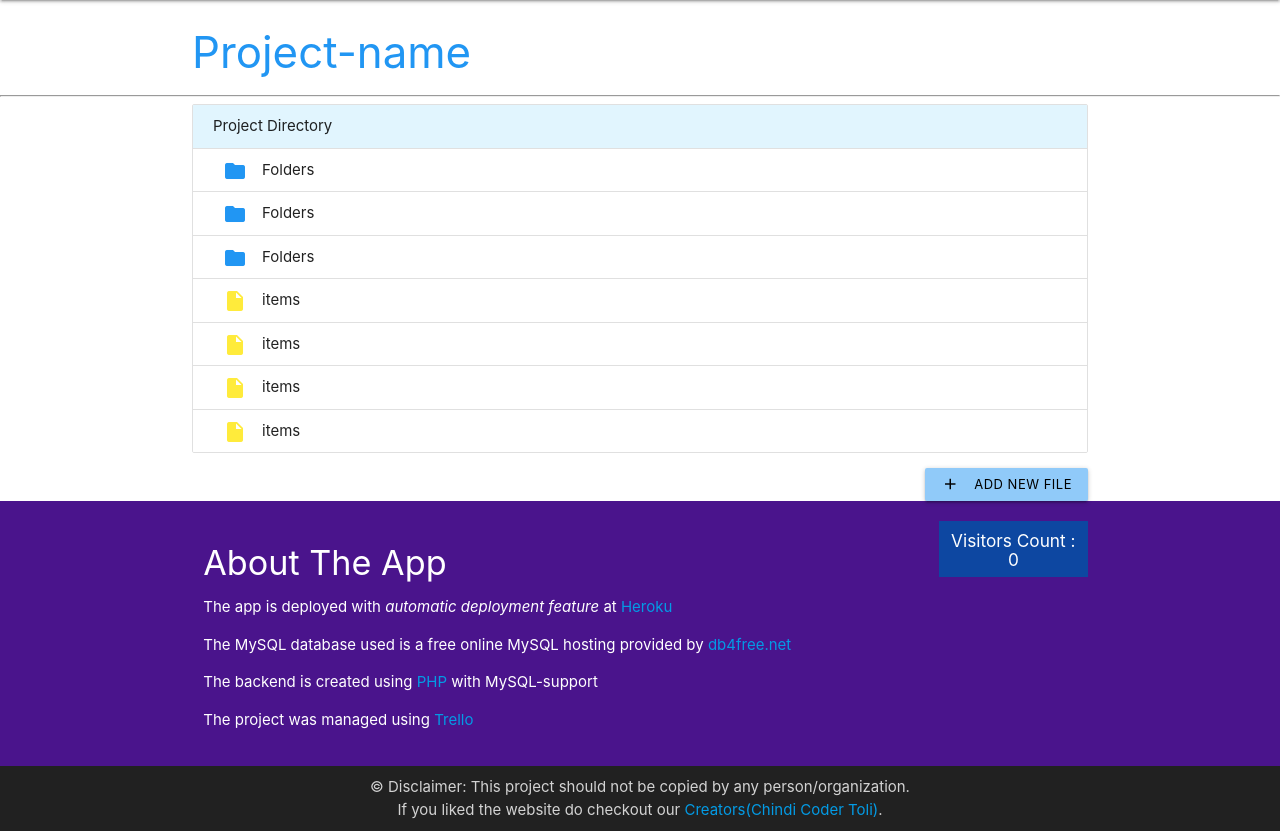
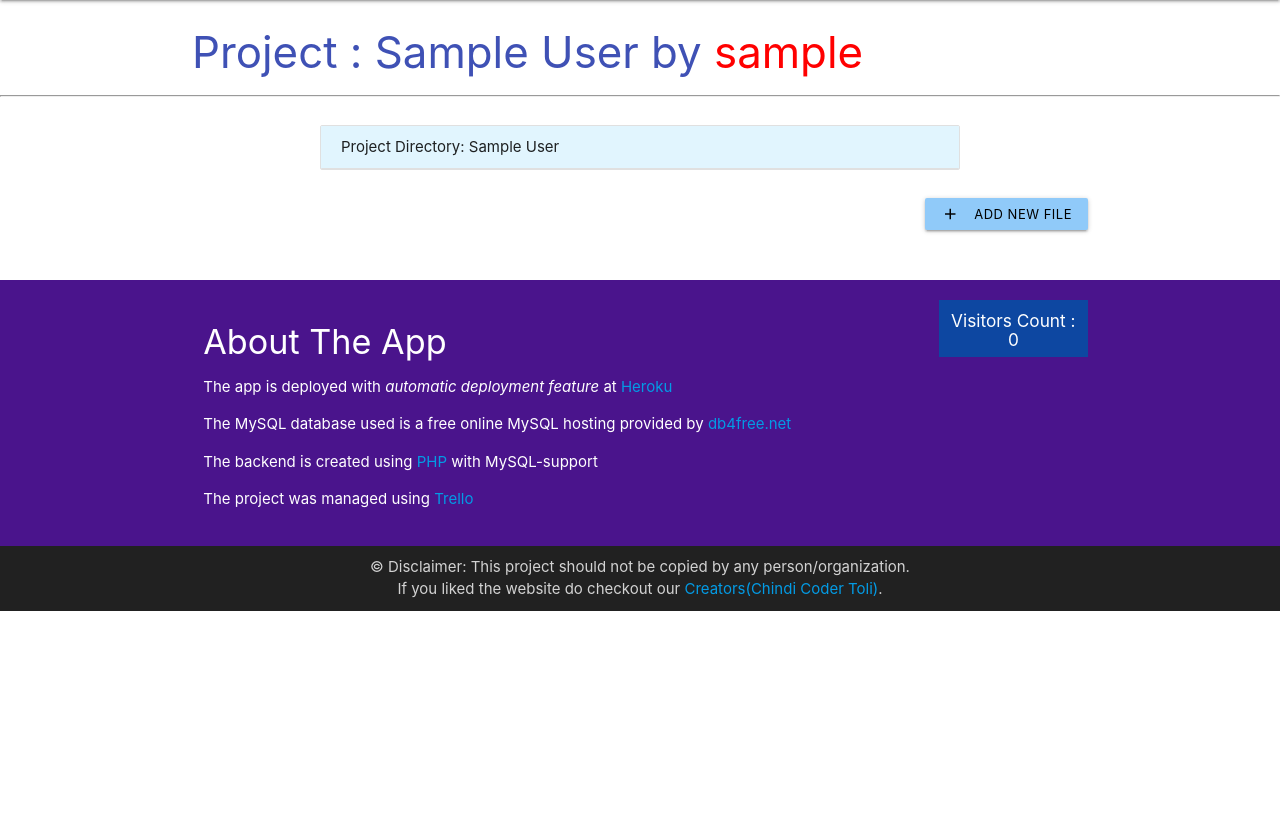
Before and after one commit to project-park/project-park, a PHP site: the page made by php/recursion.php in a window 1280 px wide. Shown: the part 64-895 px from the top of the page. After the commit the page ends 675 px from the top, so only its background shows below. Run offline with PHP 8.4, Linux system fonts and the light colour scheme; tables that the repository leaves empty or names only in its code hold one stand-in row (values such as "Sample post").

Commit message:
Added recursion code part 1

```diff
--- a/php/navbar.php
+++ b/php/navbar.php
@@ -2,7 +2,7 @@
     require "$_SERVER[DOCUMENT_ROOT]/php/upper-link.php";
 ?>
 <link rel="stylesheet" href="/css/navbar.css">
-<nav class="nav-wraper blue-grey darken-3">
+<nav class="nav-wrapper blue-grey darken-3">
     <div class="container">
         <a href="/" class="brand-logo">Project Park</a>
         <a href="#" class="sidenav-trigger" data-target="mobile-links">
--- a/php/recursion.php
+++ b/php/recursion.php
@@ -1,5 +1,41 @@
+<?php
+    if(!isset($_GET['src'])) {
+        header('Location:/');
+    } else {
+        $cd = htmlspecialchars($_GET['src']);
+        require "$_SERVER[DOCUMENT_ROOT]/php/dbconn.php";
+
+        $sql = "SELECT * FROM `project_structure` where res_name=\"$cd\"";
+
+        $result = mysqli_query($conn, $sql);
+        $result = mysqli_fetch_all($result,MYSQLI_ASSOC);
+
+        $firstPlusIndex = strpos($cd,"+");
+        $secondPlusIndex = strpos($cd,"+",$firstPlusIndex+1);
+        $lastPlusIndex = strrpos($cd,"+");
+        $projectOwner = substr($cd,0,$firstPlusIndex);
+        $projectName = "";
+        if($secondPlusIndex=="") {
+            $projectName = substr($cd,$firstPlusIndex+1);
+        } else {
+            $projectName = substr($cd,$firstPlusIndex+1,$secondPlusIndex-$firstPlusIndex-1);
+        }
+        $deepestRes = substr($cd,$lastPlusIndex+1);
+        $projectLink = str_replace("+","=>",substr($cd,$firstPlusIndex+1));
+        /*
+        echo "First occurence of + : ".$firstPlusIndex."<br>";
+        echo "Second occurence of + : ".$secondPlusIndex."<br>";
+        echo "Last occurence of + : ".$lastPlusIndex."<br>";
+        echo "For ownerName : ".$projectOwner."<br>";
+        echo "For projectName : ".$projectName."<br>";
+        echo "For deepestRes : ".$deepestRes."<br>";
+        echo "Project Link : ".$projectLink."<br>";
+        */
+    }
+?>
 <!DOCTYPE HTML>
 <html lang="en">
+
 <head>
     <meta charset="UTF-8">
     <meta name="viewport" content="width=device-width, initial-scale=1.0">
@@ -11,27 +47,46 @@
         require "$_SERVER[DOCUMENT_ROOT]/php/navbar.php";
     ?>
     <div class="container left-align">
-        <h3 class="blue-text">
-            Project-name
+        <h3 class="indigo-text">
+            <?php echo "Project : $projectName by <a target=\"_blank\" style=\"color:red;\" href=\"/php/profile.php?profile=$projectOwner\">$projectOwner</a>";?>
         </h3>
     </div>
     <hr>
-    <div class="container">
+    <div style="padding: 1% 10%;" class="container">
         <ul class="collection with-header">
             <li class="collection-header light-blue lighten-5">
-                <span>Project Directory</span>
+                <span><?php echo "Project Directory: $projectLink";?></span>
             </li>
-            <li class="collection-item "><i class="material-icons blue-text  left">folder</i>Folders</li>
-            <li class="collection-item"><i class="material-icons blue-text left">folder</i>Folders</li>
-            <li class="collection-item"><i class="material-icons blue-text left">folder</i>Folders</li>
-            <li class="collection-item"><i class="material-icons yellow-text left">insert_drive_file</i>items</li>
-            <li class="collection-item"><i class="material-icons yellow-text left">insert_drive_file</i>items</li>
-            <li class="collection-item"><i class="material-icons yellow-text left">insert_drive_file</i>items</li>
-            <li class="collection-item"><i class="material-icons yellow-text left">insert_drive_file</i>items</li>
+            <?php
+                for($i=0;$i<count($result);$i++) {
+                    $resType = $result[$i]['res_type'];
+                    $childName = $result[$i]['child_name'];
+                    $send = urlencode($childName);
+                    $lastPIndex = strrpos($childName,"+");
+                    $childAlias = substr($childName,$lastPIndex+1);
+                    if($resType == "dir") {
+                        echo "<li class=\"collection-item\"><i class=\"material-icons blue-text left\">folder</i><a href=\"/php/recursion.php?src=$send\">$childAlias</a></li>";
+                    } else {
+                        echo "<li class=\"collection-item\"><i class=\"material-icons yellow-text left\">insert_drive_file</i><a href=\"/php/recursion.php?src=$send\">$childAlias</a></li>";
+                    }
+                }
+            ?>
         </ul>
+        <?php
+            $sql = "SELECT * from `project_structure` WHERE child_name = \"$cd\";";
+
+            $result = mysqli_query($conn, $sql);
+            $result = mysqli_fetch_all($result, MYSQLI_ASSOC);
+
+            if(count($result) and $result[0]['res_type']=="file") {
+
+                echo "<div style=\"padding: 10px; border: 1px solid purple;\" class=\"container\">
+                turu file</div>";
+            }
+        ?>
     </div>
     <div class="container right-align">
-        <a href="#" class="btn-small waves-effect waves-dark blue lighten-3 black-text"><i
+        <a href="#" style="margin-bottom: 50px;" class="btn-small waves-effect waves-dark blue lighten-3 black-text"><i
                 class="material-icons black-text left">add</i>Add New File</a>
     </div>
     <?php
```
Also changed, not shown: php/topprojects.php (+6 -2 lines), test.php (added, +36 -0 lines), 1 other file.
